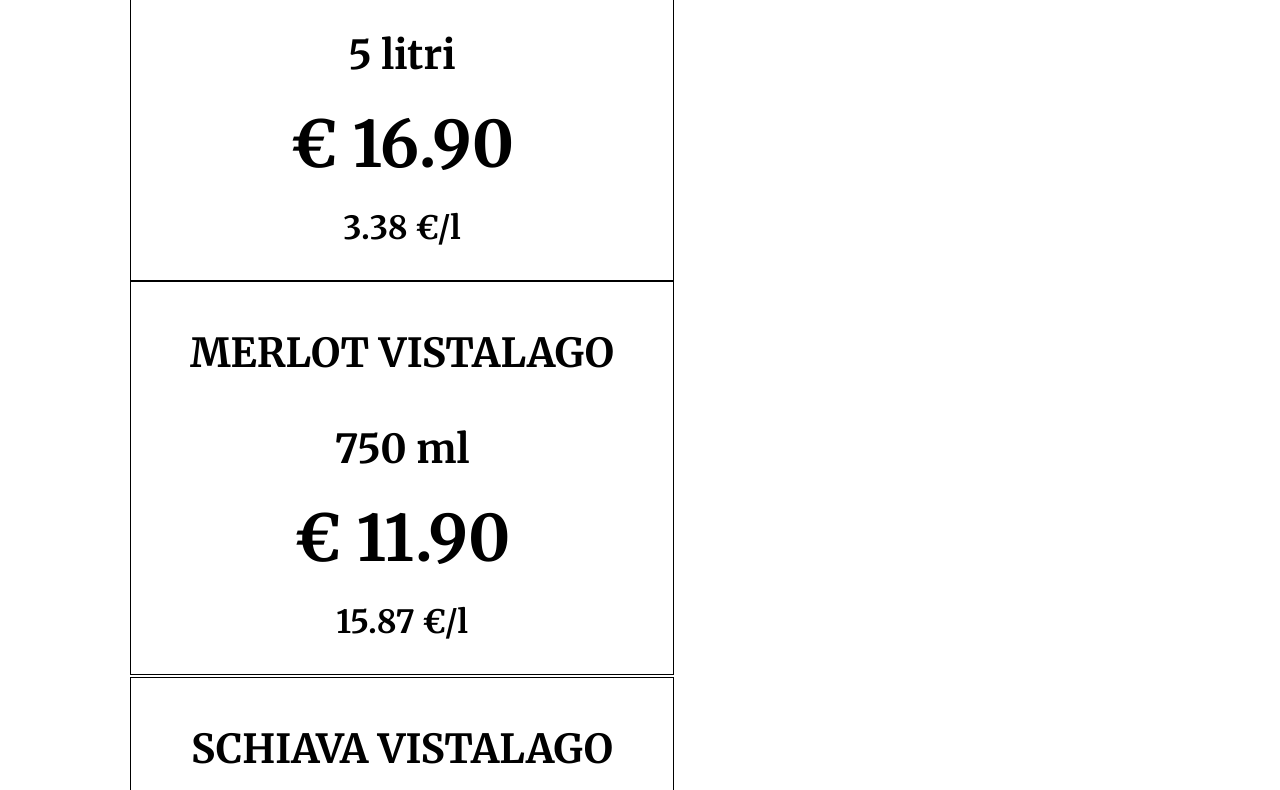
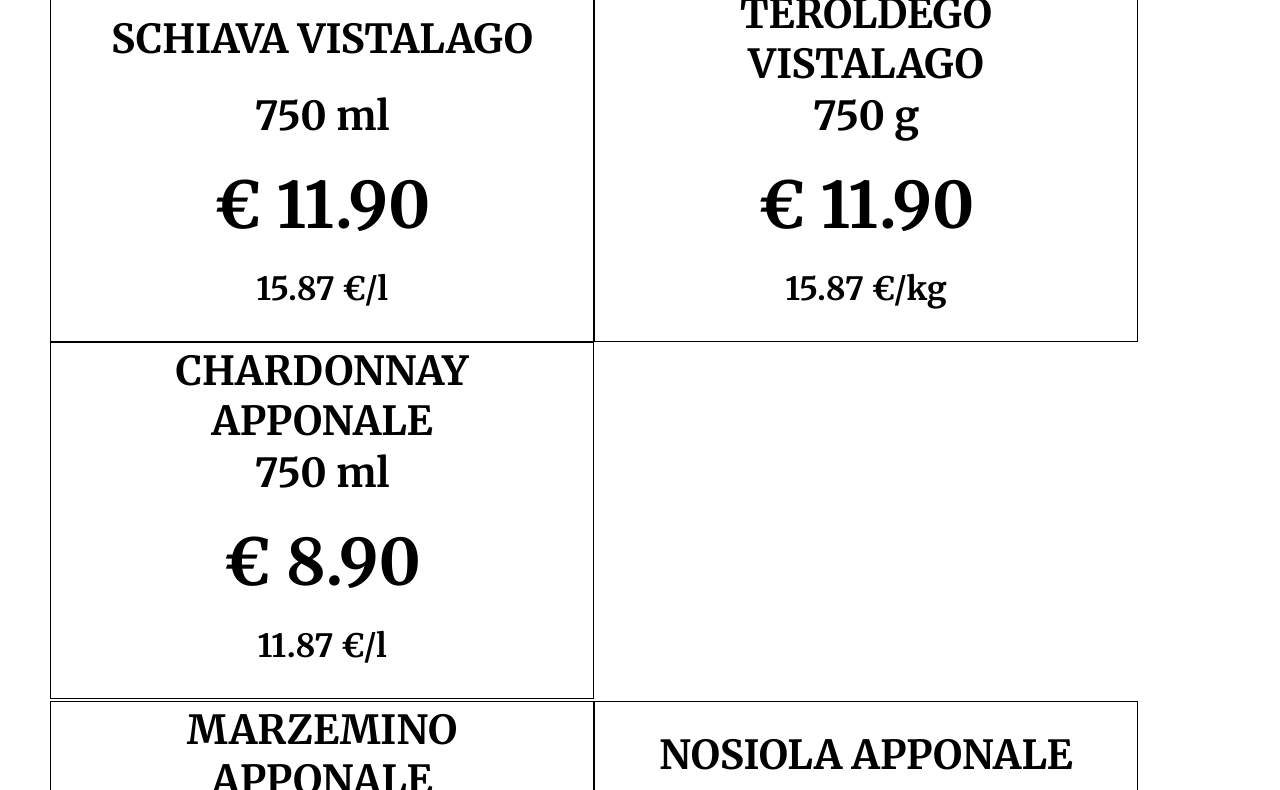
Before and after one commit to NiccoloBrighenti/megaupercode, a plain HTML site: page index.html in a window 1280 px wide. Shown: the part 781-1571 px from the top of the page. Drawn offline with Linux system fonts and the light colour scheme.

Commit message:
in theory

```diff
--- a/style.css
+++ b/style.css
@@ -7,7 +7,7 @@
     font-family: "Merriweather", serif;
 }
 table{
-    padding: 17rem 8rem;
+    padding: 3rem;
 }
 td{
     display: inline-flex;
@@ -15,14 +15,14 @@ td{
     justify-content: end;
     align-items: center;
     width: 542px;
-    height: 392px;
+    height: 355px;
     border: 1px solid black !important;
     text-align: center;
 
 }
 
 .product-name{
-    height: 200px;
+    height: 100%;
     display: inline-flex;
     align-items: center;
     justify-content: center;
```
